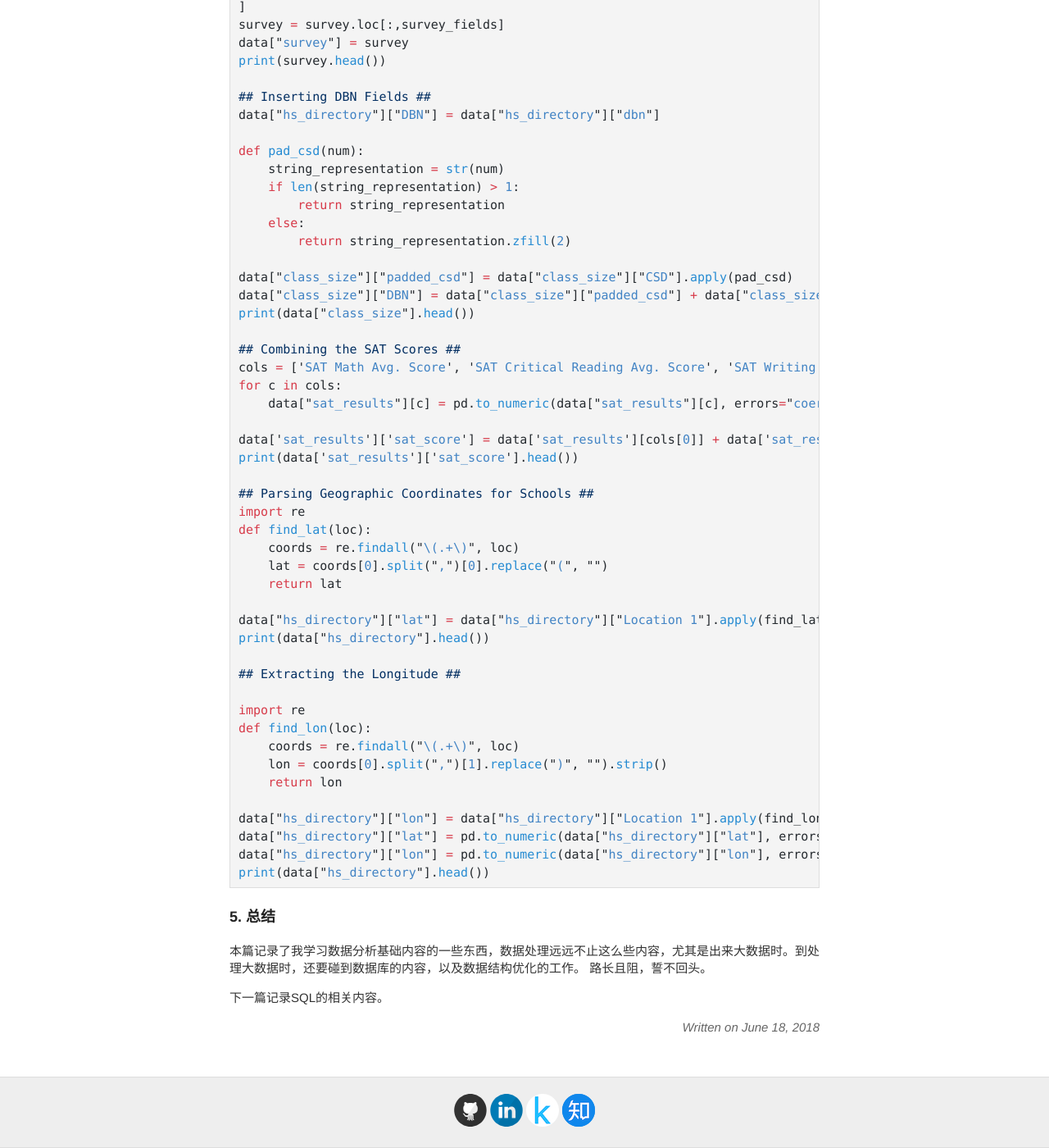
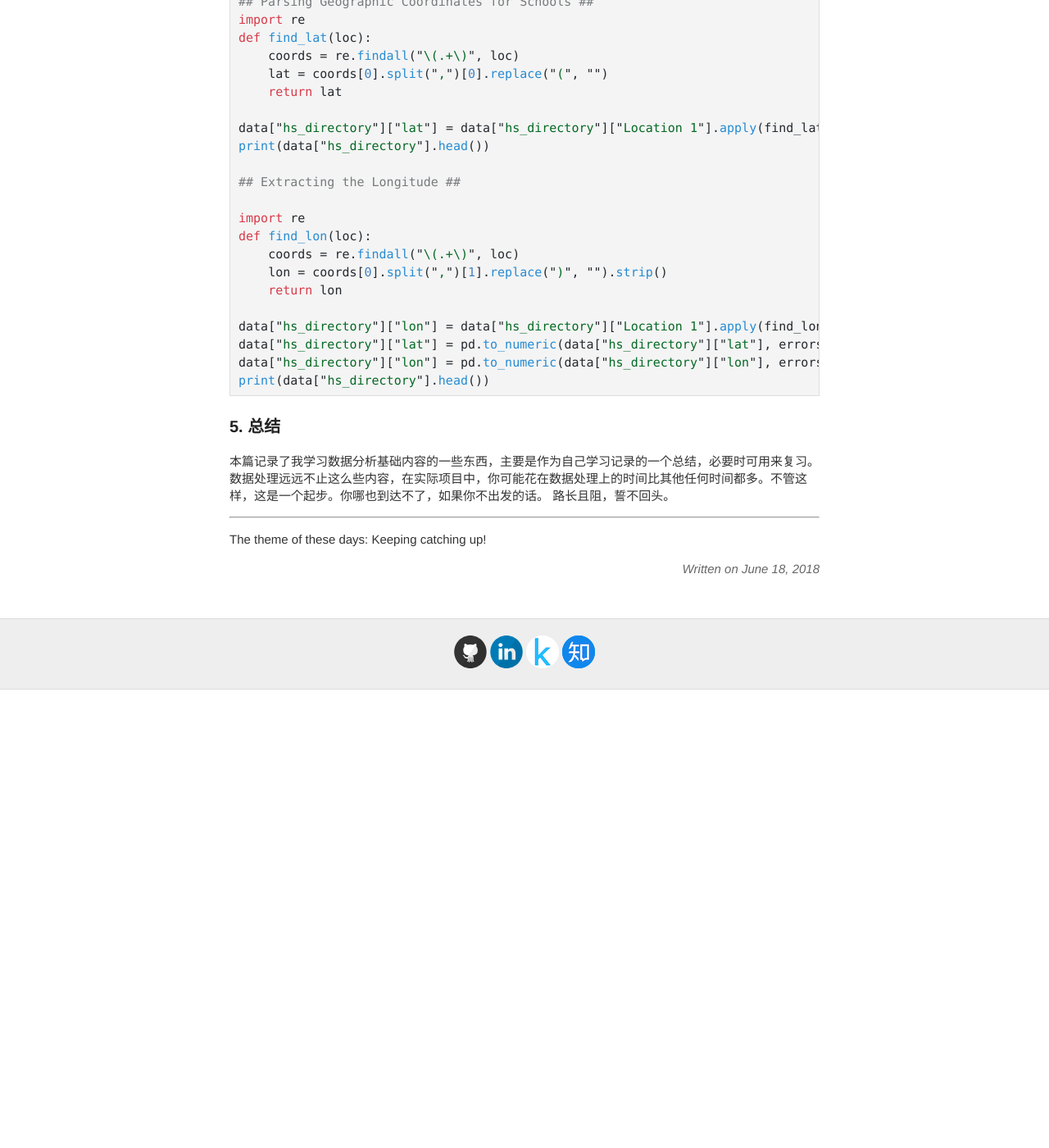
Before and after one commit to thunderbang/thunderbang.github.io, a Jekyll site: the page built from _posts/2018-06-18-数据分析及可视化.md, in a window 1280 px wide and 1400 px high, scrolled down 6753 px. Shown: the whole window at 82% size. Built offline with Jekyll 4.4.1, drawn with Linux system fonts in a browser that asks for light colours; after the commit the page ends 7594 px from its top, so only the background shows below that; some of the changed text lies outside the part shown.

Commit message:
add post2 and fix the appearance

````diff
--- a/_posts/2018-06-18-数据分析及可视化.md
+++ b/_posts/2018-06-18-数据分析及可视化.md
@@ -7,7 +7,7 @@
 图难于其易，为大于其细；天下难事，必作于易；天下大事，必作于细。
 ——老子
 
-### 1. Numpy
+## 1. Numpy
 
 numpy库是python数据分析的基础，结合了python的易用性和c语言的速度。先来了解一下numpy的数据结构。pandas库是在numpy库基础上开发出来的，两者的数据结构有一定共通性。
 
@@ -53,7 +53,7 @@
 np.unique(arr)  #副本
 np.loadtxt();  np.genfromtxt(); np.savetxt()
 ```
-### 2. Pandas
+## 2. Pandas
 
 Pandas库是python中用来处理表格型数据最流行最重要最有效的工具。pandas主要数据结构包括series（一维）和dataframe（二维）以及panel（可看成三维，不常用）。相比numpy，pandas最大的优势是可以存储多种数据类型，以及处理缺失值NaN。
 
@@ -109,7 +109,7 @@
 
 df = df.set_index('col1', drop=False)  #将col1列作为索引，col1列丢弃。inplace=True参数可以在原对象上修改
 ```
-### 3. 数据可视化
+## 3. 数据可视化
 
 通过Numpy和Pandas，我们可以处理各种表格型数据。然后仅仅通过表格很难发现数据规律，而人类大脑进化出了很强的图像处理能力。数据分析的过程中，我们必须经历探索性数据可视化的过程（Exploratory Data Visualization）。
 
@@ -245,21 +245,15 @@
 plt.show()
 ```
 
-### 4.数据清理（Data Cleaning）
+## 4.数据清理（Data Cleaning）
 
 在实际的数据分析项目中，很难直接获得理想的数据集，我们总是要么从分散的数据集提取数据重新汇总，要么就得做大量的数据清理工作。
 
 ```python
 import pandas as pd
-data_files = [
-    "ap_2010.csv",
-    "class_size.csv",
-    "demographics.csv",
-    "graduation.csv",
-    "hs_directory.csv",
-    "sat_results.csv"
-]
+data_files = ["ap_2010.csv", "class_size.csv", "demographics.csv", "graduation.csv", "hs_directory.csv", "sat_results.csv"]
 data = {}
+
 for f in data_files:
     d = pd.read_csv("schools/{0}".format(f))
     key_name = f.replace(".csv", "")
@@ -277,31 +271,9 @@
 
 ## Cleaning Up the Surveys ##
 survey["DBN"] = survey["dbn"]
-survey_fields = [
-    "DBN",
-    "rr_s",
-    "rr_t",
-    "rr_p",
-    "N_s",
-    "N_t",
-    "N_p",
-    "saf_p_11",
-    "com_p_11",
-    "eng_p_11",
-    "aca_p_11",
-    "saf_t_11",
-    "com_t_11",
-    "eng_t_11",
-    "aca_t_11",
-    "saf_s_11",
-    "com_s_11",
-    "eng_s_11",
-    "aca_s_11",
-    "saf_tot_11",
-    "com_tot_11",
-    "eng_tot_11",
-    "aca_tot_11",
-]
+survey_fields = ["DBN", "rr_s", "rr_t", "rr_p", "N_s", "N_t", "N_p", "saf_p_11", "com_p_11", "eng_p_11",
+    "aca_p_11", "saf_t_11", "com_t_11", "eng_t_11", "aca_t_11", "saf_s_11", "com_s_11", "eng_s_11",
+    "aca_s_11", "saf_tot_11", "com_tot_11",  "eng_tot_11", "aca_tot_11",]
 survey = survey.loc[:,survey_fields]
 data["survey"] = survey
 print(survey.head())
@@ -352,8 +324,9 @@
 print(data["hs_directory"].head())
 ```
 
-### 5. 总结
-本篇记录了我学习数据分析基础内容的一些东西，数据处理远远不止这么些内容，尤其是出来大数据时。到处理大数据时，还要碰到数据库的内容，以及数据结构优化的工作。
+## 5. 总结
+本篇记录了我学习数据分析基础内容的一些东西，主要是作为自己学习记录的一个总结，必要时可用来复习。数据处理远远不止这么些内容，在实际项目中，你可能花在数据处理上的时间比其他任何时间都多。不管这样，这是一个起步。你哪也到达不了，如果你不出发的话。
 路长且阻，誓不回头。
 
-下一篇记录SQL的相关内容。
+---
+The theme of these days: Keeping catching up!
--- a/_sass/_highlights.scss
+++ b/_sass/_highlights.scss
@@ -14,18 +14,18 @@
   font-family:'Monaco','Bitstream Vera Sans Mono','Courier', monospace;
 }
 
-.highlight .c { color: #032f62 } /* Comment */
+.highlight .c { color: #777b7d } /* Comment */
 .highlight .err { color: #24292e } /* Error */
 .highlight .g { color: #24292e } /* Generic */
 .highlight .k { color: #d73a49 } /* Keyword */
 .highlight .l { color: #24292e } /* Literal */
 .highlight .n { color: #24292e } /* Name */
-.highlight .o { color: #d73a49 } /* Operator */
+.highlight .o { color: #24292e } /* Operator */
 .highlight .x { color: #CB4B16 } /* Other */
 .highlight .p { color: #24292e } /* Punctuation */
-.highlight .cm { color: #032f62 } /* Comment.Multiline */
+.highlight .cm { color: #777b7d } /* Comment.Multiline */
 .highlight .cp { color: #d73a49 } /* Comment.Preproc */
-.highlight .c1 { color: #032f62 } /* Comment.Single */
+.highlight .c1 { color: #777b7d } /* Comment.Single */
 .highlight .cs { color: #d73a49 } /* Comment.Special */
 .highlight .gd { color: #4183c4 } /* Generic.Deleted */
 .highlight .ge { color: #24292e; font-style: italic } /* Generic.Emph */
@@ -45,7 +45,7 @@
 .highlight .kt { color: #DC322F } /* Keyword.Type */
 .highlight .ld { color: #24292e } /* Literal.Date */
 .highlight .m { color: #4183c4 } /* Literal.Number */
-.highlight .s { color: #4183c4 } /* Literal.String */
+.highlight .s { color: #056924 } /* Literal.String */
 .highlight .na { color: #24292e } /* Name.Attribute */
 .highlight .nb { color: #B58900 } /* Name.Builtin */
 .highlight .nc { color: #268BD2 } /* Name.Class */
@@ -66,7 +66,7 @@
 .highlight .mh { color: #4183c4 } /* Literal.Number.Hex */
 .highlight .mi { color: #4183c4 } /* Literal.Number.Integer */
 .highlight .mo { color: #4183c4 } /* Literal.Number.Oct */
-.highlight .sb { color: #032f62 } /* Literal.String.Backtick */
+.highlight .sb { color: #777b7d } /* Literal.String.Backtick */
 .highlight .sc { color: #4183c4 } /* Literal.String.Char */
 .highlight .sd { color: #24292e } /* Literal.String.Doc */
 .highlight .s2 { color: #4183c4 } /* Literal.String.Double */
--- a/index.html
+++ b/index.html
@@ -12,10 +12,10 @@
         {{ post.excerpt }}
       </div>
 
-      <a href="{{ site.baseurl }}{{ post.url }}" class="read-more">Read More<div class="date">
-      Written on {{ post.date | date: "%B %e, %Y" }}</div>
-      </a>
+      <a href="{{ site.baseurl }}{{ post.url }}" class="read-more">Read More</a>
 
+      <span class="date">
+      Written on {{ post.date | date: "%B %e, %Y" }}</span>
       <!-- add timestamp next to the read more -->
 
 
````
Also changed, not shown: _posts/2018-05-20-What 8 Experts Advise You to Do to Enter the Data Science World.md (added, +176 -0 lines), about.md (+3 -5 lines).
